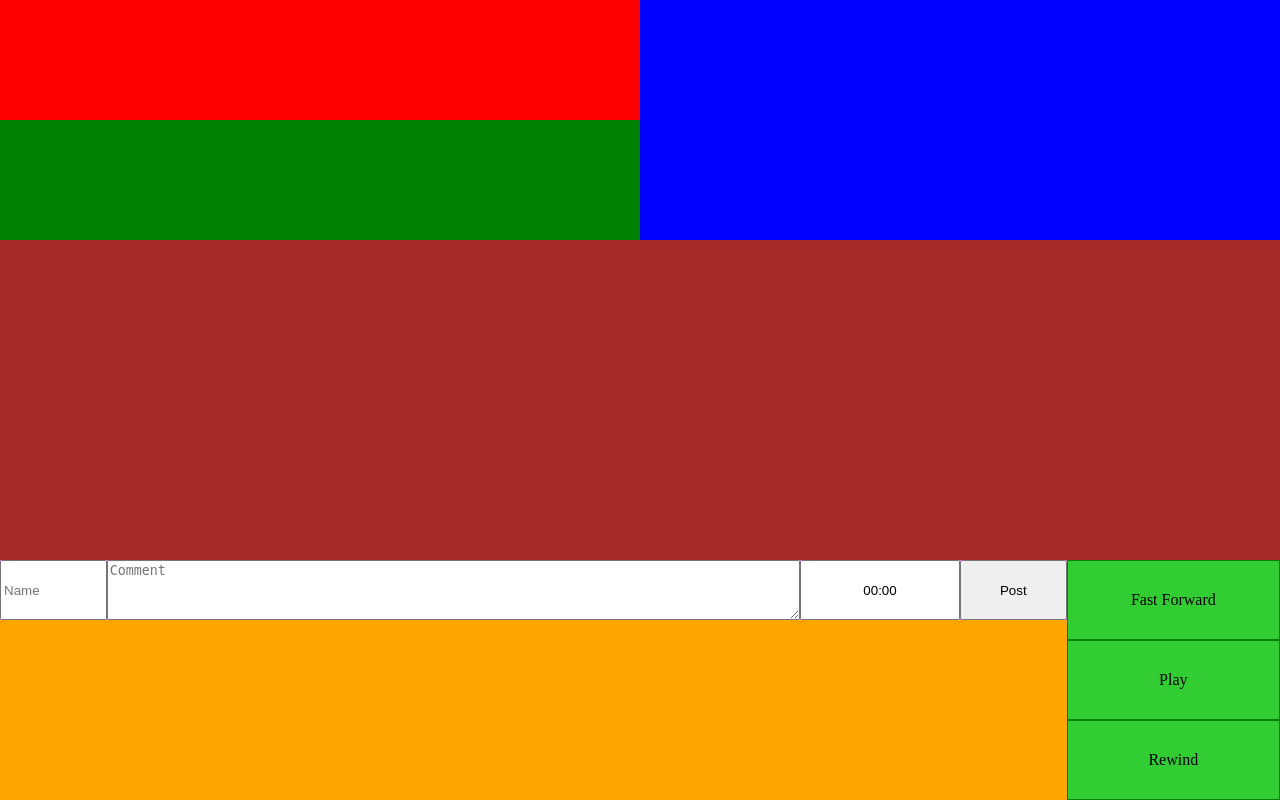
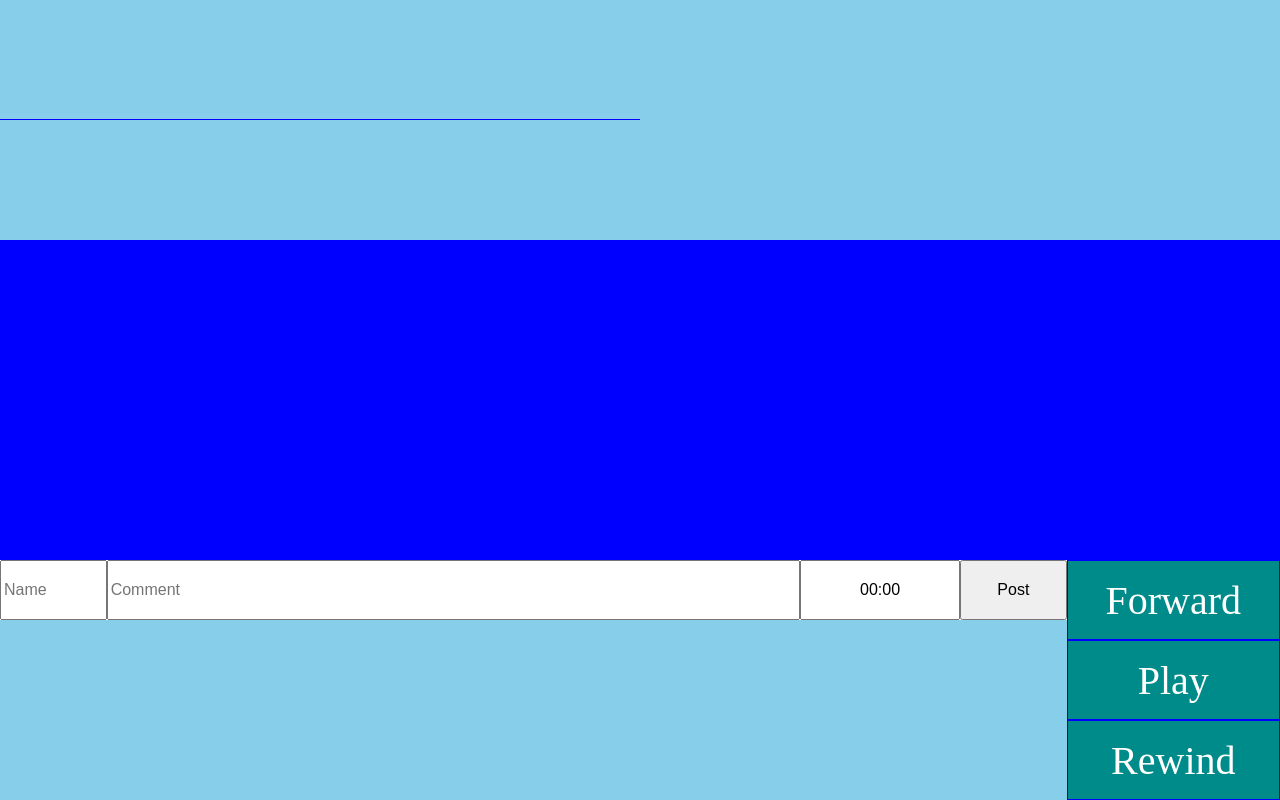
Before and after one commit to s53g4z/embody-assignment-kh, a Flask app: page / in a window 1280 px wide. Run offline with Flask 2, Linux system fonts and the light colour scheme; data that the repository does not hold is empty.

Commit message:
Final code cleanup

```diff
--- a/static/script.js
+++ b/static/script.js
@@ -118,7 +118,7 @@ class FrameWaveDisplay {
         const ctx = cv.getContext("2d");
         ctx.clearRect(0, 0, cv.width, cv.height);
         ctx.lineWidth = cv.width / slots.length;
-        ctx.strokeStyle = "#ff0000ff";
+        ctx.strokeStyle = "#ffffffff";
         const ctxHeight = cv.height;
         for (let i = 0; i < slots.length; i++) {
             const height = -slots[i] * ctxHeight / 2 + ctxHeight / 2;
@@ -296,12 +296,12 @@ class FrameCommentsDisplay {
         const waveDiv = this.fwd.waveDiv;
         const wdBCR = waveDiv.getBoundingClientRect();
         let xcoord = ts / this.App.audioCache[idn].duration * window.innerWidth;
-        if (xcoord + 25 > window.innerWidth)
-            xcoord = window.innerWidth - 25;
-        const ycoord = wdBCR.top + wdBCR.height - 25;
+        if (xcoord + 50 > window.innerWidth)
+            xcoord = window.innerWidth - 50;
+        const ycoord = wdBCR.top + wdBCR.height - 50;
         const usq = Util.newDiv("usq"); // user comment represented by a square
-        usq.style.width = 25 + "px";
-        usq.style.height = 25 + "px";
+        usq.style.width = 50 + "px";
+        usq.style.height = 50 + "px";
         usq.style.left = xcoord + "px";
         usq.style.top = ycoord + "px";
         usq.innerText = nam.substring(0, 1);
@@ -364,6 +364,8 @@ class FrameCommentsDisplay {
         return;
     }
     pollTimeForNewCommentTSField() {
+        if (!this.App.audio)
+            return;
         const hms = Util.getHMS(this.App.audio.currentTime);
         this.newCommentDiv.getElementsByClassName("nctsfield")[0].value = hms;
     }
@@ -373,7 +375,7 @@ class FrameCommentsDisplay {
         const ncNameField = document.createElement("input"); // nc is new comm
         ncNameField.className = "ncnamefield";
         ncNameField.placeholder = "Name";
-        const ncTextField = document.createElement("textarea");
+        const ncTextField = document.createElement("input");
         ncTextField.className = "nctextfield";
         ncTextField.placeholder = "Comment";
         const ncTSField = document.createElement("input");
@@ -445,7 +447,7 @@ class Bar {
                 }
             }
         });
-        ff.innerText = "Fast Forward";
+        ff.innerText = "Forward";
         ff.addEventListener("click", () => {
             App.tracks.then((tracks) => {
                 if (App.tracksIndex !== -1) {
@@ -520,7 +522,6 @@ class App {
         if (shadows.length < 1) {
             shadow = Util.newDiv("shadow");
             shadow.style.position = "absolute";
-            shadow.style.backgroundColor = "rgba(255, 160, 0, 0.5)";
             fwd.waveDiv.appendChild(shadow);
         }
         else
--- a/static/style.css
+++ b/static/style.css
@@ -1,9 +1,10 @@
 body {
   margin: 0px;
+  font-family: Times New Roman;
 }
 
 .app {
-  background-color: violet;
+  background-color: white;
   display: grid;
   width: 100vw;
   height: 100vh;
@@ -15,7 +16,7 @@ body {
   display: grid;
   grid-template-rows: 1fr 1fr;
   grid-template-columns: 50% 50%;
-  background-color: blueviolet;
+  background-color: white;
   font-size: 5vh;
 }
 
@@ -29,13 +30,14 @@ body {
 .fsd-title {
   grid-row: 1 / 2;
   grid-column: 1 / 2;
-  background-color: red;
+  background-color: skyblue;
+  border-bottom: 1px solid blue;
 }
 
 .fsd-artist {
   grid-row: 2 / 3;
   grid-column: 1 / 2;
-  background-color: green;
+  background-color: skyblue;
 }
 
 .fsd-img {
@@ -44,11 +46,11 @@ body {
   align-items: center;
   grid-row: 1 / 3;
   grid-column: 2 / 3;
-  background-color: blue;
+  background-color: skyblue;
 }
 
 .fwd-wave {
-  background-color: brown;
+  background-color: blue;
   height: 40vh;
 }
 
@@ -74,22 +76,26 @@ canvas {
 .fcd-comms {
   grid-row: 2 / 3;
   grid-column: 1 / 2;
-  background-color: orange;
+  background-color: skyblue;
   width: 100%;
   height: 100%;
   overflow: auto;
+  font-size: 3vh;
 }
 
 .bar {
   grid-row: 1 / 3;
   grid-column: 2 / 3;
-  background-color: limegreen;
+  background-color: darkcyan;
+  color: white;
   display: flex;
   flex-direction: column;
+  font-size: 5vh
 }
 
 .shadow {
   pointer-events: none;
+  background-color: rgba(0, 255, 255, 0.5);
 }
 
 .usercomment {
@@ -116,6 +122,18 @@ canvas {
   display: grid;
   grid-template-rows: 100%;
   grid-template-columns: 10% 1fr 15% 10%;
+  max-width: 85vw;
+}
+
+@media screen and (max-width: 950px) {
+  .fcd-newcomment {
+    display: flex;
+    flex-direction: column;
+  }
+}
+
+.ncnamefield, .nctextfield, .nctsfield, .ncsubmitbutton {
+  font-size: 2vh;
 }
 
 .nctsfield {
@@ -133,12 +151,13 @@ canvas {
   display: flex;
   align-items: center;
   justify-content: center;
+  font-size: xx-large
 }
 
 .ff, .play, .rw {
   text-align: center;
   user-select: none;
-  border: 1px solid green;
+  border: 1px solid blue;
   flex-grow: 1;
   display: flex;
   justify-content: center;
```
Also changed, not shown: static/script.ts (+10 -9 lines), 3 other files.
